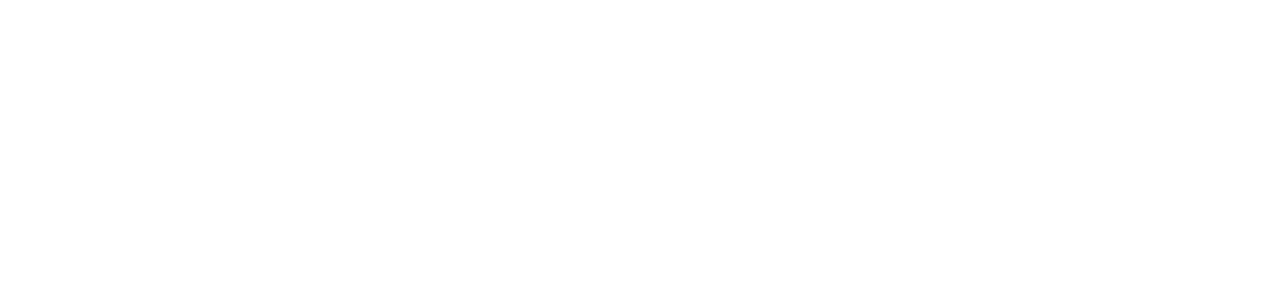
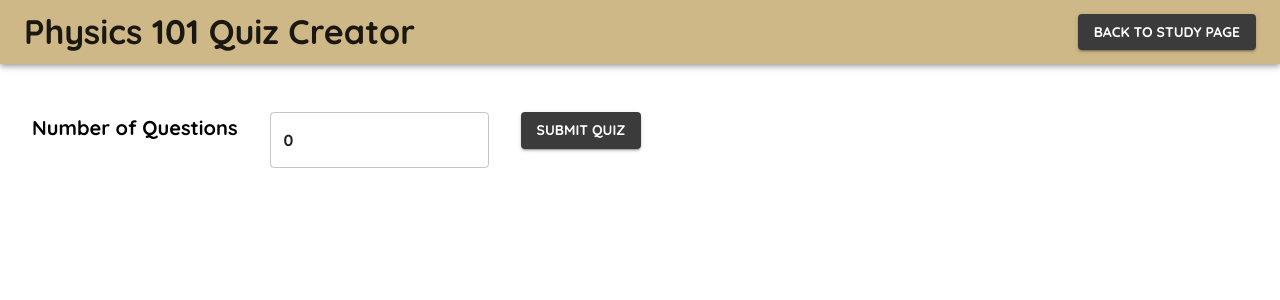
Before and after one commit to armank57/boilerboard, a React (Create React App) app in the folder frontend/: page /create-quiz in a window 1280 px wide. Before the commit this address had no page. Shown: the top 300 px of the page. Built offline with nearby package versions, Linux system fonts and the light colour scheme.

Commit message:
Able to make quizzes from front end.

```diff
--- a/frontend/src/CreateQuiz.js
+++ b/frontend/src/CreateQuiz.js
@@ -1,7 +1,7 @@
 import React, { useState, useEffect } from 'react';
 import {
-    InputLabel, FormControl, AppBar, Toolbar, Button, TextField, Select, MenuItem, Typography,
-    Box, Card, CardContent, Grid, List, ListItem, ListItemText, Divider, InputAdornment, Paper
+    InputLabel, AppBar, Toolbar, Button, TextField, Select, MenuItem, Typography,
+    Box, Grid, InputAdornment, Paper
 } from '@mui/material';
 
 import QuestionAnswerIcon from '@mui/icons-material/QuestionAnswer';
@@ -92,7 +92,7 @@ function CreateQuiz() {
         setQuestions(newQuestions);
     };
 
-    const handleClick = () => {
+    const handleClick = async () => {
         for (let i = 0; i < questions.length; i++) {
             console.log(questions[i].question);
             console.log(questions[i].answerList);
@@ -102,7 +102,42 @@ function CreateQuiz() {
             alert('Please fill in all fields.');
             return;
         }
-    }
+
+        // Create the data object for the POST request
+        const data = {
+            name: "My Quiz", // Replace with your quiz name
+            questionList: questions.map(q => ({
+                text: q.question,
+                answers: q.answerList.map((a, i) => ({
+                    text: a,
+                    is_correct: i === q.correctAnswer
+                }))
+            }))
+        };
+
+        const userToken = localStorage.getItem('access');
+
+        // Send the POST request
+        try {
+            const response = await fetch('http://127.0.0.1:8000/api/quiz/', {
+                method: 'POST',
+                headers: {
+                    'Content-Type': 'application/json',
+                    'Authorization': `Bearer ${userToken}`,
+                },
+                body: JSON.stringify(data),
+            });
+            if (!response.ok) {
+                throw new Error(`HTTP error! status: ${response.status}`);
+            }
+            const quiz = await response.json();
+            console.log(quiz);
+        } catch (error) {
+            console.error('Error creating quiz:', error);
+        }
+    };
+
+
 
     return (
         <ThemeProvider theme={theme}>
@@ -142,7 +177,7 @@ function CreateQuiz() {
                 </Grid>
                 <Grid container direction="row" sx={{ display: 'flex', justifyContent: 'center' }}>
                     {questions.map((question, questionIndex) => (
-                        <Grid item sx={{ m: 1 }}>
+                        <Grid item sx={{ m: 1 }} key={questionIndex}>
                             <Paper variant="outlined" sx={{ p: 2, mb: 2, border: '2px solid', maxWidth: '42vw' }} key={`question-${questionIndex}`}>
                                 <Grid container direction="row" sx={{ my: 2, display: 'flex', justifyContent: 'center' }} spacing={2}>
                                     <Grid item xs={8}>
--- a/frontend/src/index.js
+++ b/frontend/src/index.js
@@ -9,6 +9,8 @@ import { BrowserRouter, Route, Routes } from "react-router-dom";
 import LogIn from './LogIn';
 import ResetPassword from './ResetPassword';
 import Discussions from './Discussions';
+import CreateQuiz from './CreateQuiz';
+import StudyPage from './StudyPage';
 
 
 /*
@@ -38,6 +40,8 @@ root.render(
         <Route path="/reset-password" element={<ResetPassword />} />
         <Route path="/create-account" element={<h1>Create Account</h1>} />
         <Route path="/discussions" element={<Discussions />} />
+        <Route path="/create-quiz" element={<CreateQuiz />} />
+        <Route path="/study-page" element={<StudyPage />} />
       </Routes>
     </BrowserRouter>
   </React.StrictMode>
```
